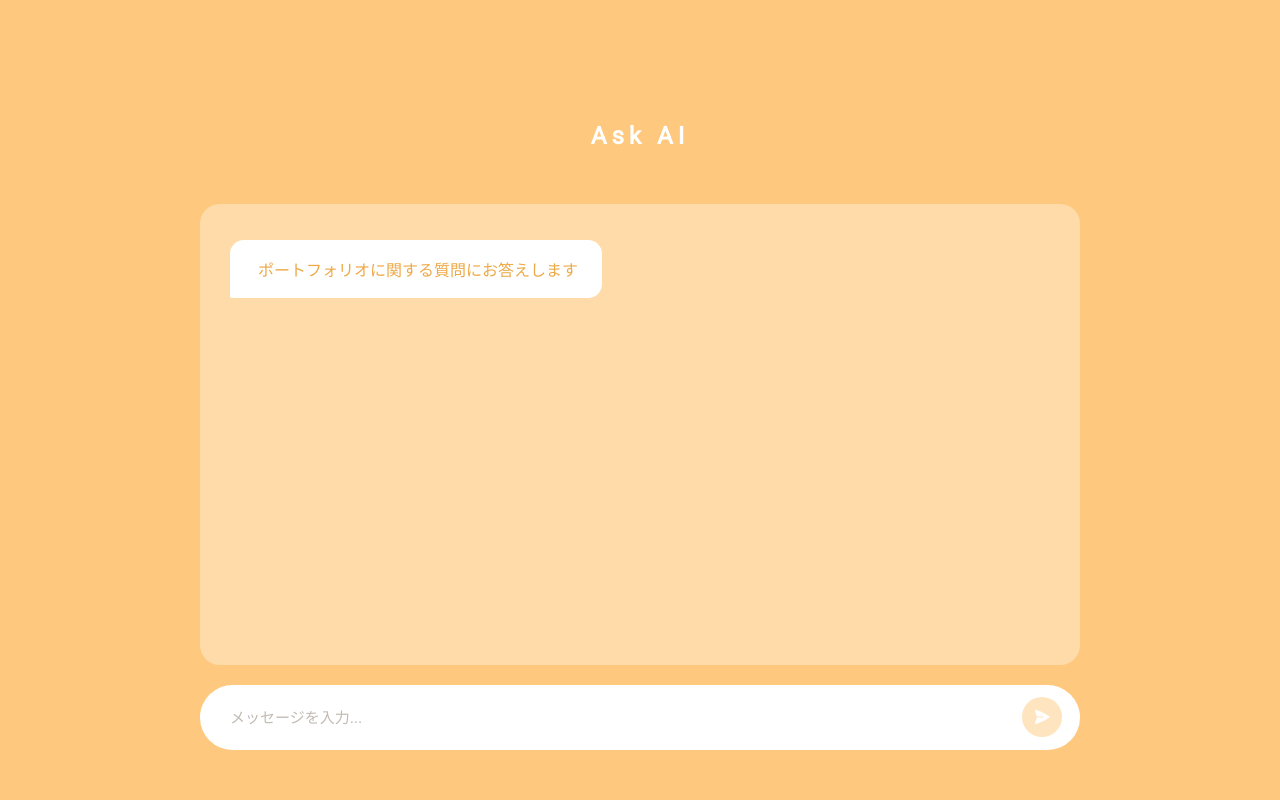
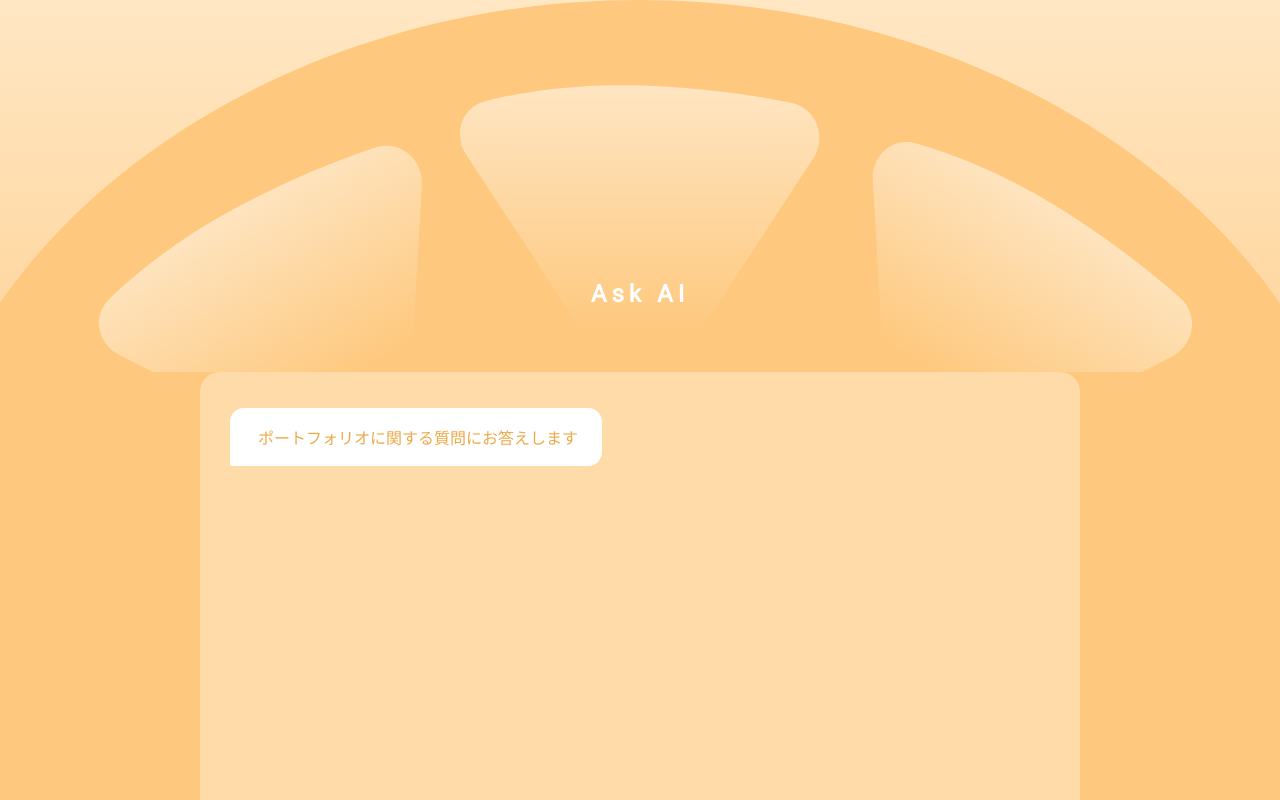
Before and after one commit to apricotn18/portfolio, a Next.js app: page / in a window 1280 px wide. Shown: the part 1320-2120 px from the top of the page. Built offline with nearby package versions, Linux system fonts and the light colour scheme.

Commit message:
feat(askAI): 装飾SVGの追加とセクションスタイル調整

```diff
--- a/src/app/globals.scss
+++ b/src/app/globals.scss
@@ -18,7 +18,7 @@ body {
 	line-height: 1.4;
 }
 section {
-	padding: 120px 50px 90px;
+	padding: 120px 0 90px;
 }
 h2 {
 	font-size: 24px;
--- a/src/components/askAI/AskAI.tsx
+++ b/src/components/askAI/AskAI.tsx
@@ -54,6 +54,7 @@ export default function AskAI() {
 	return (
 		<section id="ask-ai" className={styles.askAi}>
 			<h2 className={styles.heading}>Ask AI</h2>
+			<div className={styles.wrapper}>
 				<div className={styles.inner}>
 					<ChatWindow
 						messages={messages}
@@ -66,6 +67,7 @@ export default function AskAI() {
 						onSubmit={handleSubmit}
 					/>
 				</div>
+			</div>
 		</section>
 	);
 }
--- a/src/components/askAI/styles.module.scss
+++ b/src/components/askAI/styles.module.scss
@@ -1,16 +1,28 @@
 .askAi {
-	background-color: #FEC97F;
+	padding: calc(547px * 100vw / 1280px - 21vw) 0 0;
+	margin-top: -25vw;
+	background-image: url(orange.svg);
+	background-size: 100vw;
+	background-position: top;
+	background-repeat: no-repeat;
 }
 
 .heading {
+	position: relative;
 	color: #fff;
+}
+
+.wrapper {
+	background-color: #FEC97F;
+	margin-top: 60px;
+	padding-bottom: 70px;
 }
 
 .inner {
 	max-width: 880px;
 	height: 80vh;
 	max-height: 560px;
-	margin: 50px auto 0;
+	margin: auto;
 }
 
 .chatWindow {
@@ -86,7 +98,7 @@
 	position: relative;
 	display: flex;
 	width: 100%;
-	margin-top: 20px;
+	margin-top: 24px;
 }
 
 .input {
--- a/src/components/skill/styles.module.scss
+++ b/src/components/skill/styles.module.scss
@@ -1,6 +1,7 @@
 
 .skill {
 	background: linear-gradient(180deg, #FFF5E3 0%, #FFD7A0 100%);
+	padding-bottom: calc(90px + 25vw);
 }
 
 .title {
```
Also changed, not shown: src/components/askAI/orange.svg (added). Lines whose indentation alone changed are shown as unchanged.
